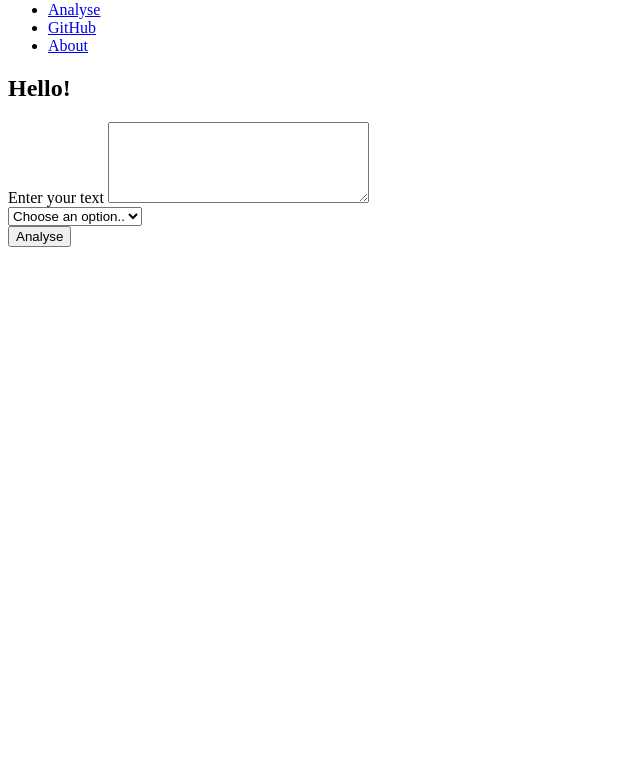
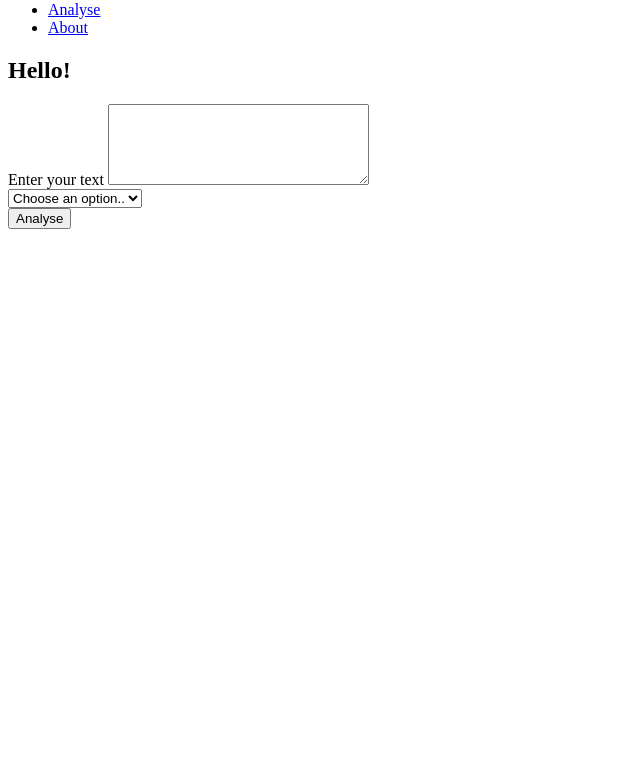
Before and after one commit to rosiecurtis/WhatDoesTheTextSay, a website built with Parcel: page src/index.html in a window 1280 px wide. Shown: the part 41-800 px from the top of the page, without its empty margins (0-640 px from the left). Built offline with nearby package versions, Linux system fonts and the light colour scheme.

Commit message:
Update index.html
Removed dead link to Github

```diff
--- a/src/index.html
+++ b/src/index.html
@@ -18,7 +18,6 @@
       </div>
       <ul class="nav-links">
         <li><a class="active" href="#">Analyse</a></li>
-        <li><a href="#">GitHub</a></li>
         <li><a href="#">About</a></li>
       </ul>
     </div>
```
